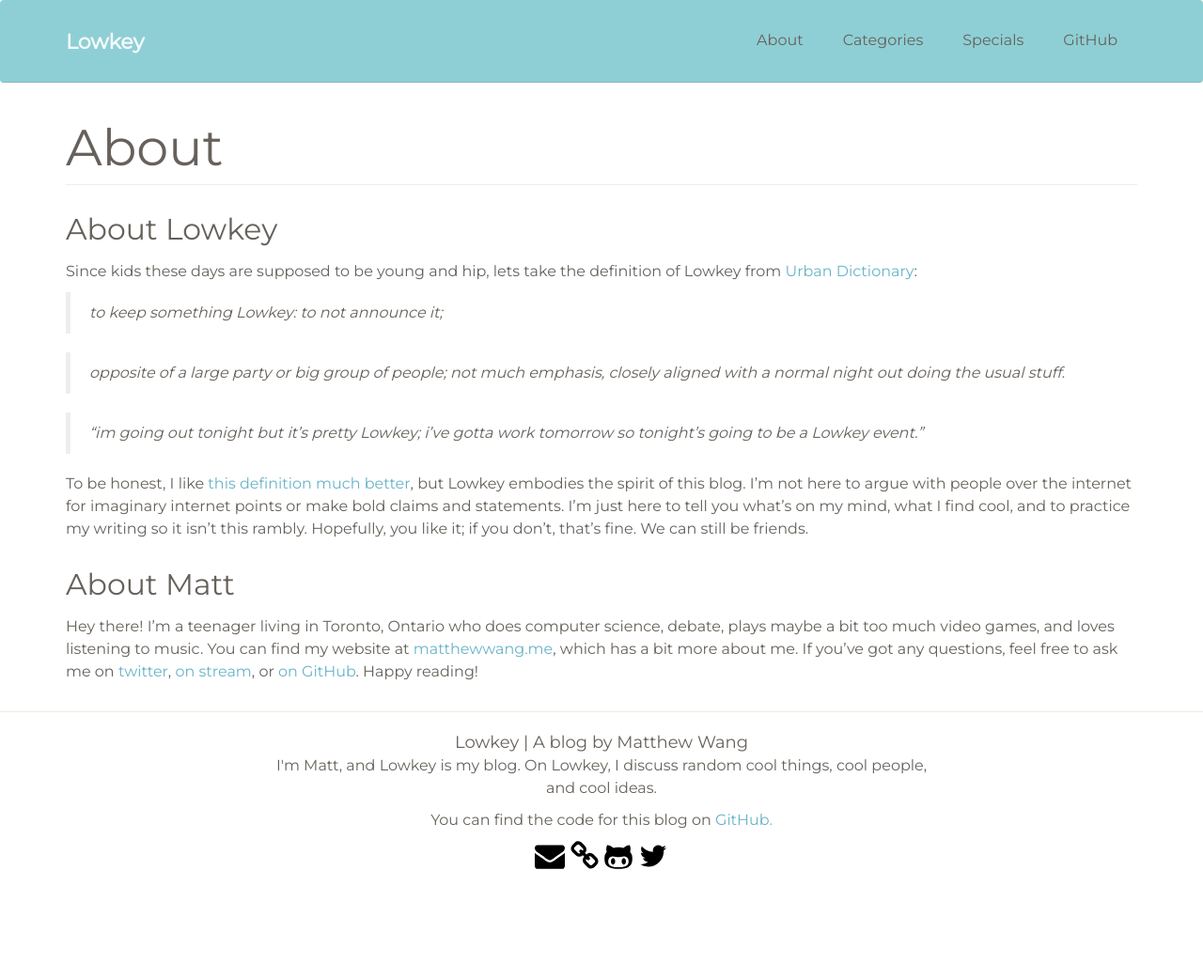
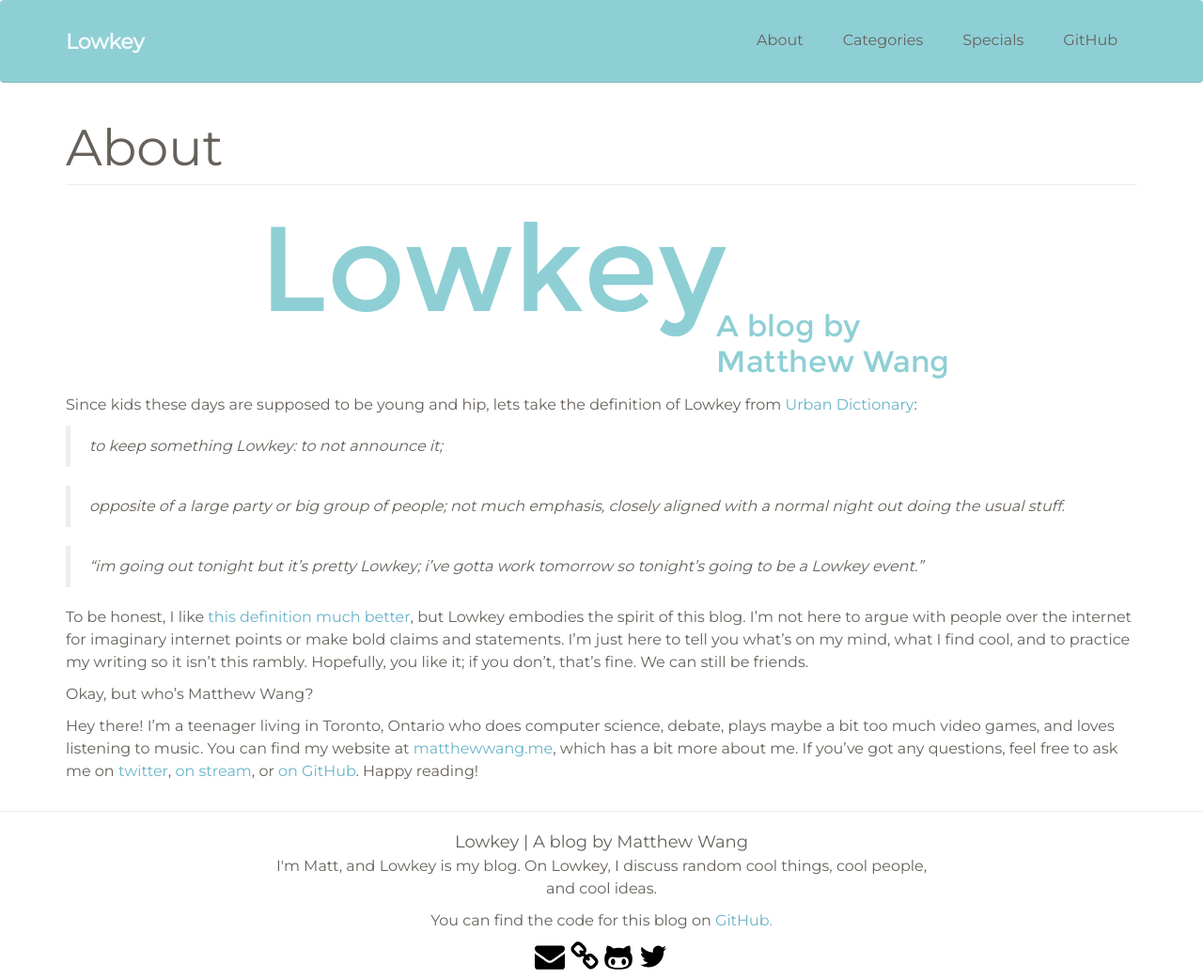
Before and after one commit to mattxwang/lowkey, a Jekyll site: the page built from about.md, in a window 1280 px wide. Shown: the whole page at 94% size. Built offline with Jekyll 4.4.1, drawn with Linux system fonts in a browser that asks for light colours; before the commit the page ends 935 px from its top, so only the background shows below that.

Commit message:
adds a few seo optimization things

```diff
--- a/Gemfile
+++ b/Gemfile
@@ -2,4 +2,5 @@
 
 gem "jekyll"
 gem "jekyll-paginate"
-gem 'jekyll-archives'
+gem "jekyll-archives"
+gem "jekyll-seo-tag"
--- a/_config.yml
+++ b/_config.yml
@@ -2,14 +2,19 @@
 title: Lowkey
 title_long: Lowkey | A blog by Matthew Wang
 email: malsf21@gmail.com
+author:
+  name: Matthew Wang
+  twitter: malsf21
 description: > #
   I'm Matt, and Lowkey is my blog. On Lowkey, I discuss random cool things, cool people, and cool ideas.
 baseurl: ""
 url: "https://blog.matthewwang.me"
-twitter: malsf21
+twitter:
+  username: malsf21
 github:  malsf21
 repo: "http://github.com/malsf21/lowkey"
 website: "https://matthewwang.me"
+logo: "/img/lowkey-simple.png"
 
 # Build settings
 markdown: kramdown
@@ -19,6 +24,10 @@
 gems:
   - jekyll-paginate
   - jekyll-archives
+  - jekyll-seo-tag
+
+# Paginate
+
 paginate: 10
 
 # Collections
--- a/_includes/footer.html
+++ b/_includes/footer.html
@@ -19,7 +19,7 @@
         <path d="M704 1216q0 40-12.5 82t-43 76-72.5 34-72.5-34-43-76-12.5-82 12.5-82 43-76 72.5-34 72.5 34 43 76 12.5 82zm640 0q0 40-12.5 82t-43 76-72.5 34-72.5-34-43-76-12.5-82 12.5-82 43-76 72.5-34 72.5 34 43 76 12.5 82zm160 0q0-120-69-204t-187-84q-41 0-195 21-71 11-157 11t-157-11q-152-21-195-21-118 0-187 84t-69 204q0 88 32 153.5t81 103 122 60 140 29.5 149 7h168q82 0 149-7t140-29.5 122-60 81-103 32-153.5zm224-176q0 207-61 331-38 77-105.5 133t-141 86-170 47.5-171.5 22-167 4.5q-78 0-142-3t-147.5-12.5-152.5-30-137-51.5-121-81-86-115q-62-123-62-331 0-237 136-396-27-82-27-170 0-116 51-218 108 0 190 39.5T603 419q147-35 309-35 148 0 280 32 105-82 187-121t189-39q51 102 51 218 0 87-27 168 136 160 136 398z"/>
       </svg>
     </a>
-    <a href="https://twitter.com/{{site.twitter}}">
+    <a href="https://twitter.com/{{site.twitter.username}}">
       <svg width="32" height="32" viewBox="0 0 1792 1792" xmlns="http://www.w3.org/2000/svg">
         <path d="M1684 408q-67 98-162 167 1 14 1 42 0 130-38 259.5T1369.5 1125 1185 1335.5t-258 146-323 54.5q-271 0-496-145 35 4 78 4 225 0 401-138-105-2-188-64.5T285 1033q33 5 61 5 43 0 85-11-112-23-185.5-111.5T172 710v-4q68 38 146 41-66-44-105-115t-39-154q0-88 44-163 121 149 294.5 238.5T884 653q-8-38-8-74 0-134 94.5-228.5T1199 256q140 0 236 102 109-21 205-78-37 115-142 178 93-10 186-50z"/>
       </svg>
--- a/_includes/head.html
+++ b/_includes/head.html
@@ -12,4 +12,5 @@
   <link href='https://fonts.googleapis.com/css?family=Montserrat' rel='stylesheet' type='text/css'>
   <link href='https://fonts.googleapis.com/css?family=Open+Sans:400,300' rel='stylesheet' type='text/css'>
   <link rel="canonical" href="{{ page.url | replace:'index.html','' | prepend: site.baseurl | prepend: site.url }}">
+  {% seo title=false %}
 </head>
--- a/about.md
+++ b/about.md
@@ -4,7 +4,7 @@
 permalink: /about/
 ---
 
-## About Lowkey
+![An image logo of Lowkey]({{site.baseurl}}/img/lowkey-transparent.png)
 
 Since kids these days are supposed to be young and hip, lets take the definition of Lowkey from [Urban Dictionary](http://www.urbandictionary.com/define.php?term=low+key&defid=1312270):
 
@@ -16,6 +16,6 @@
 
 To be honest, I like [this definition much better](http://www.urbandictionary.com/define.php?term=low+key&defid=2721080), but Lowkey embodies the spirit of this blog. I'm not here to argue with people over the internet for imaginary internet points or make bold claims and statements. I'm just here to tell you what's on my mind, what I find cool, and to practice my writing so it isn't this rambly. Hopefully, you like it; if you don't, that's fine. We can still be friends.
 
-## About Matt
+Okay, but who's Matthew Wang?
 
 Hey there! I'm a teenager living in Toronto, Ontario who does computer science, debate, plays maybe a bit too much video games, and loves listening to music. You can find my website at [matthewwang.me](http://matthewwang.me), which has a bit more about me. If you've got any questions, feel free to ask me on [twitter](http://twitter.com/malsf21), [on stream](http://twitch.tv/malsf21), or [on GitHub](http://github.com/malsf21). Happy reading!
```
Also changed, not shown: img/lowkey-simple.png (added), img/lowkey-transparent.png (added).
